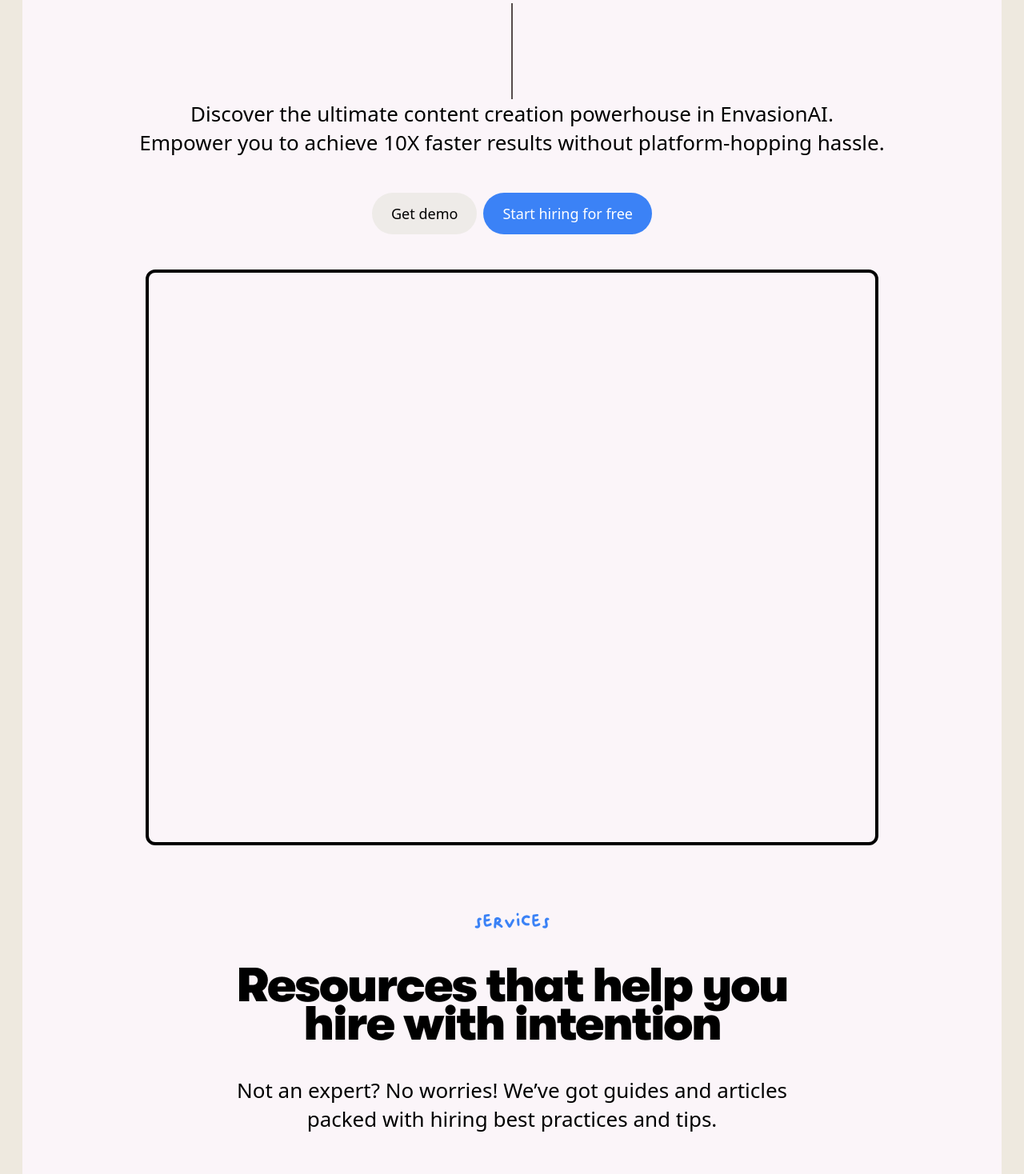
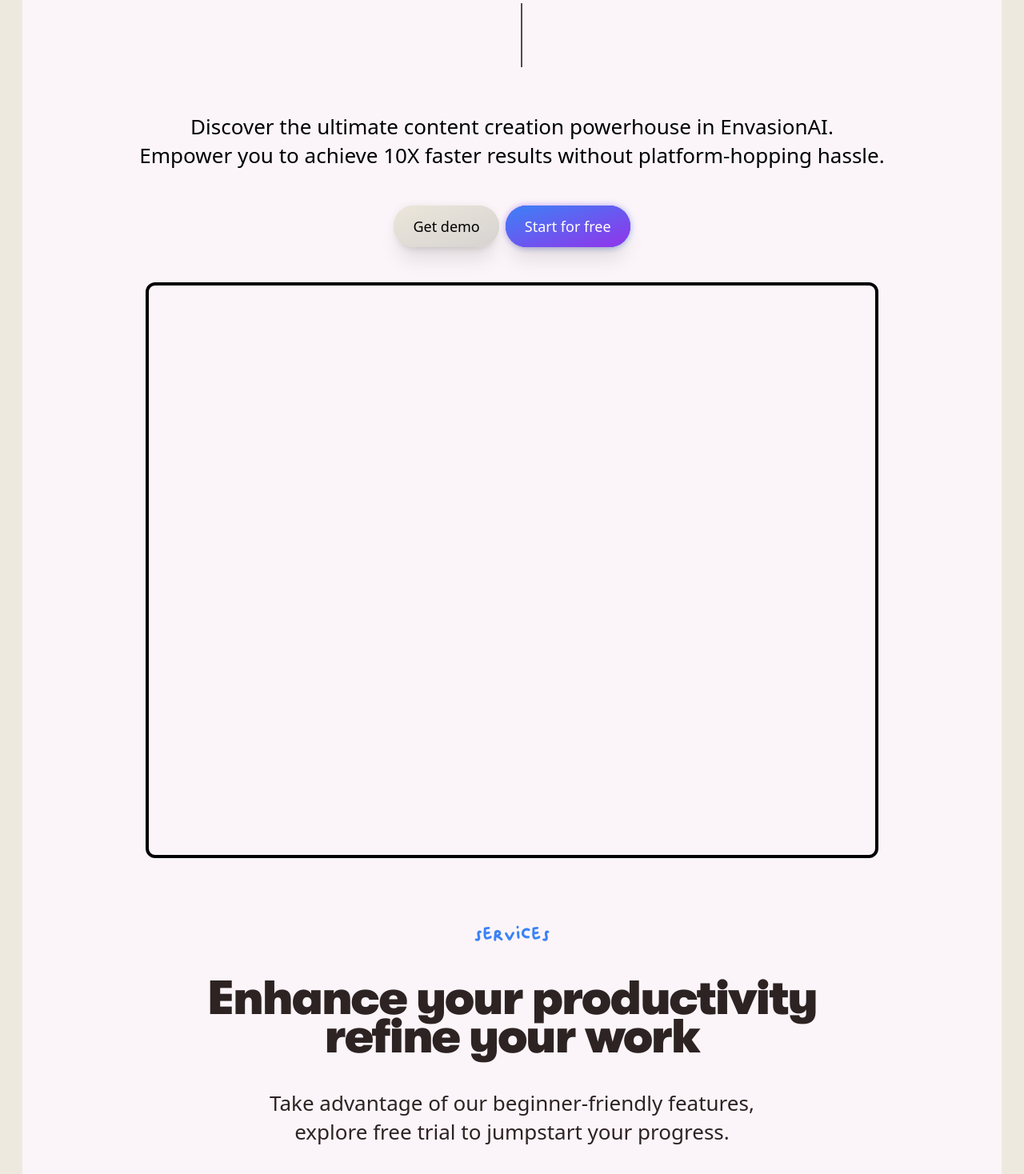
Before and after one commit to ByteFusionX/envasionAI, an Angular app in the folder app/client/: page / in a window 1280 px wide. Shown: the part 340-1808 px from the top of the page at 80% size. Built offline with nearby package versions, Linux system fonts and the light colour scheme.

Commit message:
nav toggle icon change & content rewrite in home page

```diff
--- a/app/client/src/app/components/home/home.component.css
+++ b/app/client/src/app/components/home/home.component.css
@@ -7,12 +7,9 @@ h2 {
 
 h2 {
     white-space: nowrap;
-    overflow: hidden;
-    height: 120px;
-    margin: auto;
+    height: 80px;
     max-width: min-content;
     width: 75%;
-    border-right: 2px solid #2D2322;
 }
 
 .text-animation-open {
--- a/app/client/src/app/components/home/home.component.html
+++ b/app/client/src/app/components/home/home.component.html
@@ -6,15 +6,36 @@
                 <h1 class="font-black sm:text-[110px] text-5xl mt-10 text-[#2D2322]">
                     creativity with <br>
                     AI-Driven <br></h1>
-                <h2 class="font-black sm:text-[100px] text-5xl mb-10 text-[#2D2322] text-center"
-                    [ngClass]=" textShow ? 'text-animation-open':'text-animation-close' ">{{heading}}</h2>
-                <p class="p-align sm:text-2xl leading-9">
-                    Discover the ultimate content creation powerhouse in EnvasionAI.<br> Empower you to achieve 10X faster results without platform-hopping hassle.
+                <div class="relative w-full h-[80px] flex justify-center">
+                    <h2 class="font-black sm:text-[100px] text-5xl mb-10 text-[#2D2322] text-center overflow-hidden absolute"
+                        [ngClass]=" textShow ? 'text-animation-open':'text-animation-close'">{{heading}}</h2>
+                    <h2 class="font-black sm:text-[100px] text-5xl mb-10 text-[#ece6da] text-center overflow-hidden absolute p-1 ms-1 md:ms-4 border-r-2 border-[#2D2322]"
+                        [ngClass]=" textShow ? 'text-animation-open':'text-animation-close'">{{heading}}</h2>
+                </div>
+
+                <p class="p-align sm:text-2xl leading-9 mt-14">
+                    Discover the ultimate content creation powerhouse in EnvasionAI.<br> Empower you to achieve 10X
+                    faster results without platform-hopping hassle.
                 </p>
                 <div class="w-full justify-center sm:flex mt-10">
-                    <button class="py-3 px-6 bg-[#EEEBE8] rounded-full m-1 text-lg"><span>Get demo</span></button>
-                    <button class="py-3 px-6 bg-blue-500 rounded-full m-1 text-white text-lg"><span>Start hiring for
-                            free</span></button>
+                    <button class="py-3 px-6 bg-[#ece6da] rounded-full m-1 text-black text-lg relative">
+                        <span
+                            class="absolute top-0 left-0 w-full h-full rounded-full opacity-50 filter blur-sm bg-gradient-to-br from-stone-300 to-[#ece6da]"></span>
+                        <span
+                            class="absolute inset-0 w-full h-full transition-all duration-200 ease-out rounded-full shadow-xl bg-gradient-to-br filter group-active:opacity-0 group-hover:blur-sm from-stone-300 to-[#ece6da]"></span>
+                        <span
+                            class="absolute inset-0 w-full h-full transition duration-200 ease-out rounded-full bg-gradient-to-br to-stone-300 from-[#ece6da]"></span>
+                        <span class="relative">Get demo</span>
+                    </button>
+                    <button class="py-3 px-6 bg-blue-500 rounded-full m-1 text-white text-lg relative" routerLink="login">
+                        <span
+                            class="absolute top-0 left-0 w-full h-full rounded-full opacity-50 filter blur-sm bg-gradient-to-br from-purple-600 to-blue-500"></span>
+                        <span
+                            class="absolute inset-0 w-full h-full transition-all duration-200 ease-out rounded-full shadow-xl bg-gradient-to-br filter group-active:opacity-0 group-hover:blur-sm from-purple-600 to-blue-500"></span>
+                        <span
+                            class="absolute inset-0 w-full h-full transition duration-200 ease-out rounded-full bg-gradient-to-br to-purple-600 from-blue-500"></span>
+                        <span class="relative">Start for free</span>
+                    </button>
                 </div>
                 <div class="flex justify-center w-full h-screen mt-10">
                     <div class="sm:w-4/5 w-full h-[90%] rounded-xl border-4 border-black">
@@ -24,11 +45,10 @@
             </div>
             <div class="text-center" id="Services">
                 <h3 class="text-blue-500 heading text-2xl">services</h3>
-                <h1 class="text-center sm:text-6xl text-5xl mt-10">Resources that help you <br>
-                    hire with intention</h1>
-                <p class="m-10">Not an expert? No worries! We’ve got guides and articles <br> packed with hiring best
-                    practices and
-                    tips.</p>
+                <h1 class="text-center sm:text-6xl text-5xl mt-10 text-[#2D2322]">Enhance your productivity <br>
+                    refine your work</h1>
+                <p class="m-10 text-[#2D2322]">Take advantage of our beginner-friendly features, <br> explore free trial
+                    to jumpstart your progress.</p>
             </div>
             <div class="w-full flex overflow-hidden overflow-x-auto">
                 <a href="" class="hover:mt-0 duration-200 mt-1 sm:m-3 m-1">
@@ -58,9 +78,9 @@
             </div>
             <div class="mt-20 w-full text-center" id="About">
                 <h3 class="text-blue-500 heading text-2xl">team members</h3>
-                <h1 class="text-6xl m-5">Join the club</h1>
-                <p>Homerun customers share a passion for nurturing company culture. <br> We all agree hiring can be more
-                    meaningful and personal.</p>
+                <h1 class="text-6xl m-5 text-[#2D2322]">Meet experts</h1>
+                <p class="text-[#2D2322]">Stay connected to receive updates on upcoming features from our team. <br>
+                    Let your voice be heard, share your experiences with our team.</p>
             </div>
             <div class="w-full mt-10 flex overflow-hidden">
                 <div class="bg-white shadow m-8 rounded-3xl inner-div">
@@ -88,17 +108,30 @@
                         srcset="https://assets.website-files.com/58d684124f3644b01d649b26/645218b27f543022796d985d_footer-icons-p-500.png 500w, https://assets.website-files.com/58d684124f3644b01d649b26/645218b27f543022796d985d_footer-icons.png 587w"
                         class="cta-img">
                 </div>
-                <h1 class="font-black text-6xl m-10 text-white">
+                <h1 class="font-black md:text-6xl text-5xl md:m-10 m-5 text-white text text-center">
                     Start your <br>
-                    free Homerun <br>
-                    trial today</h1>
+                    free trial<br>
+                     today</h1>
             </div>
             <div class="w-full text-center justify-center sm:flex mt-10">
-                <button class="py-3 px-6 bg-[#EEEBE8] rounded-full m-1 sm:text-lg text-md"><span>Get
-                        demo</span></button>
-                <button class="py-3 px-6 bg-blue-500 rounded-full m-1 text-white sm:text-lg text-md"><span>Start hiring
-                        for
-                        free</span></button>
+                <button class="py-3 px-6 bg-[#EEEBE8] rounded-full m-1 text-black text-lg relative">
+                    <span
+                        class="absolute top-0 left-0 w-full h-full rounded-full opacity-50 filter blur-sm bg-gradient-to-br from-stone-300 to-[#EEEBE8]"></span>
+                    <span
+                        class="absolute inset-0 w-full h-full transition-all duration-200 ease-out rounded-full shadow-xl bg-gradient-to-br filter group-active:opacity-0 group-hover:blur-sm from-stone-300 to-[#EEEBE8]"></span>
+                    <span
+                        class="absolute inset-0 w-full h-full transition duration-200 ease-out rounded-full bg-gradient-to-br to-stone-300 from-[#EEEBE8]"></span>
+                    <span class="relative">Get demo</span>
+                </button>
+                <button class="py-3 px-6 bg-blue-500 rounded-full m-1 text-white text-lg relative">
+                    <span
+                        class="absolute top-0 left-0 w-full h-full rounded-full opacity-50 filter blur-sm bg-gradient-to-br from-purple-600 to-blue-500"></span>
+                    <span
+                        class="absolute inset-0 w-full h-full transition-all duration-200 ease-out rounded-full shadow-xl bg-gradient-to-br filter group-active:opacity-0 group-hover:blur-sm from-purple-600 to-blue-500"></span>
+                    <span
+                        class="absolute inset-0 w-full h-full transition duration-200 ease-out rounded-full bg-gradient-to-br to-purple-600 from-blue-500"></span>
+                    <span class="relative">Start for free</span>
+                </button>
             </div>
         </div>
     </div>
--- a/app/client/src/app/components/navbar/navbar.component.html
+++ b/app/client/src/app/components/navbar/navbar.component.html
@@ -1,18 +1,19 @@
 <div class="absolute w-full flex justify-center z-10 shadow">
   <div
-    class="nav-bar-inner-up bg-white z-20 lg:w-3/5 w-4/5 h-20 mt-2 rounded-[50px] flex xs:grid grid-cols-4 md:grid-cols-7 justify-center items-center opacity-95"
+    class="nav-bar-inner-up bg-white z-20 lg:w-3/5 xs:w-4/5 w-full h-20 mt-2 rounded-[50px] flex xs:grid grid-cols-4 md:grid-cols-7 justify-center items-center opacity-95"
     [ngClass]="{ 'nav-bar-inner-up' :scrollUp}">
     <button type="button"
       class="relative inline-flex items-center justify-center rounded-md p-2 text-gray-800 nav-toggle-btn"
       aria-controls="mobile-menu" aria-expanded="false" (click)="openDropDown()">
       <span class="sr-only">Open main menu</span>
-      <svg class="block h-6 w-6" fill="none" viewBox="0 0 24 24" stroke-width="1.5" stroke="currentColor"
+      <svg class="block h-6 w-6" fill="none" viewBox="0 0 24 24" stroke-width="1.5" stroke="currentColor" *ngIf="!dropDown"
         aria-hidden="true">
         <path stroke-linecap="round" stroke-linejoin="round" d="M3.75 6.75h16.5M3.75 12h16.5m-16.5 5.25h16.5" />
       </svg>
-      <svg class="hidden h-6 w-6" fill="none" viewBox="0 0 24 24" stroke-width="1.5" stroke="currentColor"
-        aria-hidden="true">
-        <path stroke-linecap="round" stroke-linejoin="round" d="M6 18L18 6M6 6l12 12" />
+      <svg clip-rule="evenodd" fill-rule="evenodd" stroke-linejoin="round" stroke-miterlimit="2" viewBox="0 0 24 24" class="w-6" *ngIf="dropDown"
+        xmlns="http://www.w3.org/2000/svg">
+        <path
+          d="m12 10.93 5.719-5.72c.146-.146.339-.219.531-.219.404 0 .75.324.75.749 0 .193-.073.385-.219.532l-5.72 5.719 5.719 5.719c.147.147.22.339.22.531 0 .427-.349.75-.75.75-.192 0-.385-.073-.531-.219l-5.719-5.719-5.719 5.719c-.146.146-.339.219-.531.219-.401 0-.75-.323-.75-.75 0-.192.073-.384.22-.531l5.719-5.719-5.72-5.719c-.146-.147-.219-.339-.219-.532 0-.425.346-.749.75-.749.192 0 .385.073.531.219z" />
       </svg>
     </button>
     <div class=" col-span-2 flex justify-center">
@@ -25,11 +26,12 @@
       <a class="p-1 lg:p-2 xl:p-4 text-xl tracking-wide cursor-pointer">About</a>
     </div>
     <div class="nav-large-button col-span-2 flex justify-center">
-      <a href="" class="px-6 py-3 text-lg bg-[#4F75FE] text-white rounded-full tracking-wide" routerLink="login">Start for
+      <a href="" class="px-6 py-3 text-lg bg-[#4F75FE] text-white rounded-full tracking-wide" routerLink="login">Start
+        for
         free</a>
     </div>
     <div class="nav-small-button">
-      <a href="" class="px-3 py-1.5 text-lg bg-[#4F75FE] text-white rounded-full tracking-wide">Sign
+      <a href="" class="px-3 py-1.5 text-md bg-[#4F75FE] text-white rounded-full tracking-wide">Sign
         up</a>
     </div>
   </div>
```
